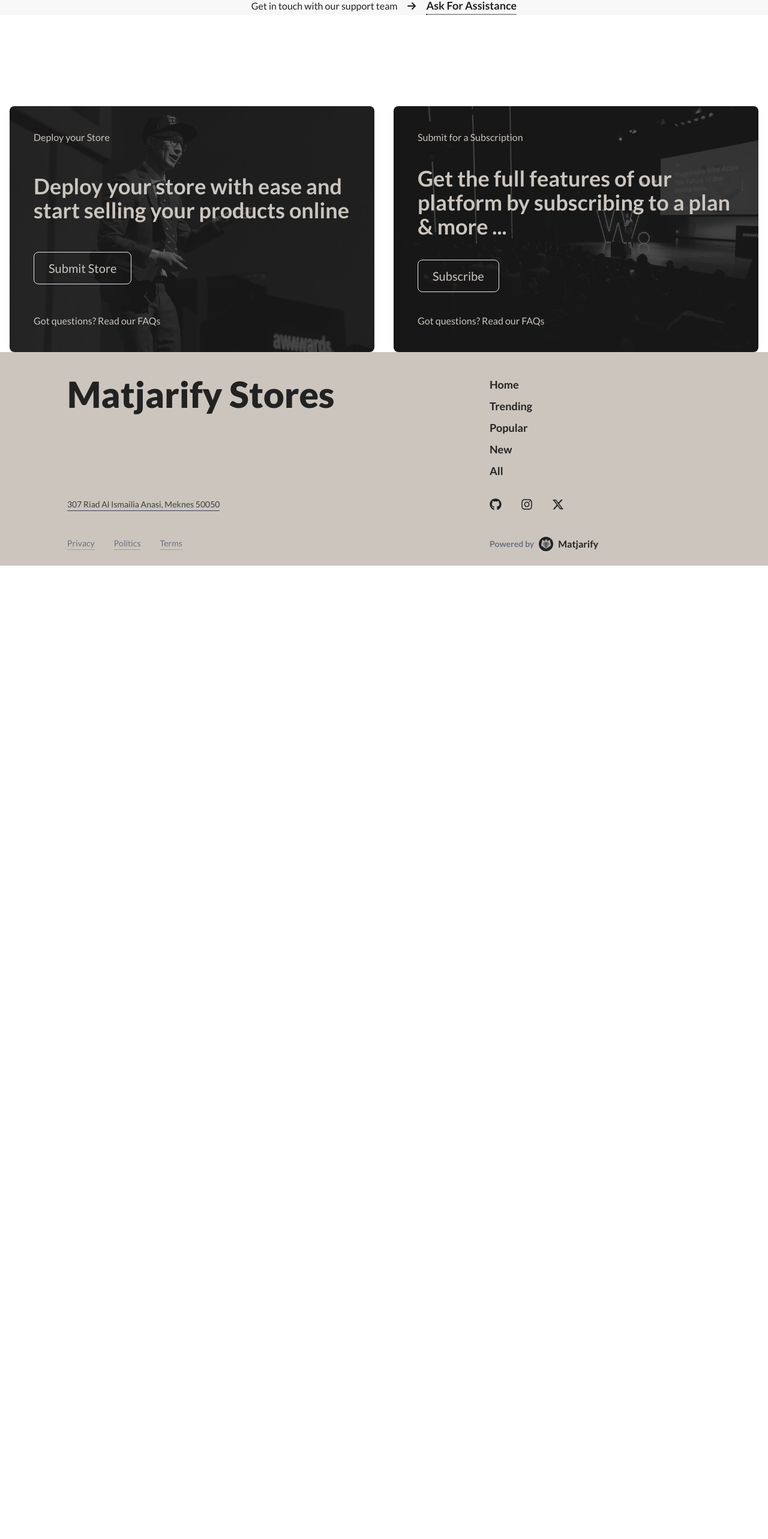
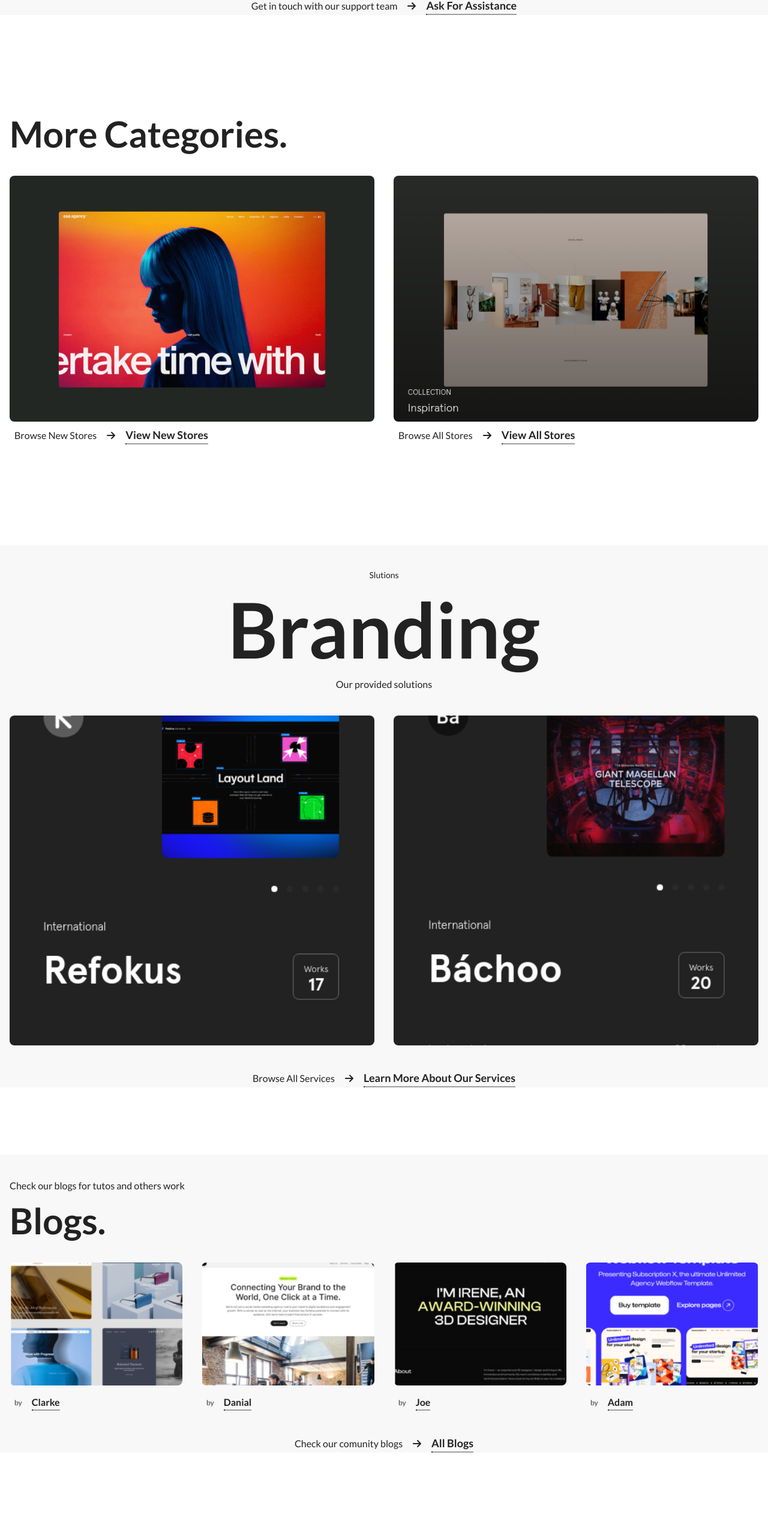
Before and after one commit to RyuzakiiL23/Matjarify-Stores, a Next.js app in the folder front-end/: page / in a window 1280 px wide. Shown: the part 4112-6678 px from the top of the page at 60% size. Before the commit the page ends 5055 px from the top, so only its background shows below. Built offline with nearby package versions, Linux system fonts and the light colour scheme.

Commit message:
New stores branding and blogs

```diff
--- a/front-end/app/page.tsx
+++ b/front-end/app/page.tsx
@@ -1,5 +1,8 @@
+import Blog from "@/components/Home/Blog/Blog";
+import Branding from "@/components/Home/Branding/Branding";
 import Assistance from "@/components/Home/Collaborators/Assistance";
 import Hero from "@/components/Home/Hero/Hero";
+import NewSection from "@/components/Home/New/NewSection";
 import Popular from "@/components/Home/Popular/Popular";
 import Subscriptions from "@/components/Home/Subsciriptions/Subscriptions";
 import Trending from "@/components/Home/Trending/Trending";
@@ -12,6 +15,9 @@
       <Trending />
      <Popular />
      <Assistance />
+     <NewSection />
+     <Branding/>
+     <Blog />
      <Subscriptions />
     </div>
   );
--- /dev/null
+++ b/front-end/components/Home/Blog/Blog.tsx
@@ -0,0 +1,82 @@
+'use client';
+import useWindowSize from "@/hooks/useWindowSize";
+import Image from "next/image";
+import { FaArrowRight } from "react-icons/fa6";
+
+export default function Blog() {
+    const screenWidth = useWindowSize();
+
+  const data = [
+    {
+      title: "Back-end",
+      img: "/19.png",
+      user: "Clarke",
+    },
+    {
+      title: "Designer",
+      img: "/20.png",
+      user: "Danial",
+    },
+    {
+      title: "Front-end",
+      img: "/21.png",
+      user: "Joe",
+    },
+    {
+      title: "Cloud Engineer",
+      img: "/23.png",
+      user: "Adam",
+    },
+  ];
+  return (
+    <div className="bg-background w-full h-fit mb-28 relative">
+      <div className="pt-10 pl-4 flex flex-col gap-4 text-primary justify-center">
+        <h2 className="">Check our blogs for tutos and others work</h2>
+        <h1 className="text-3xl xs:text-3xl md:text-4xl lg:text-5xl xl:text-6xl font-bold text-primary">
+          Blogs.
+        </h1>
+      </div>
+      <div className="grid md:grid-cols-2 lg:grid-cols-3 xl:grid-cols-4">
+        {data.slice(0, screenWidth.width < 1025 ? 2 : screenWidth.width < 1280 ? 3 : 4 ).map((item, index) => (
+          <div key={index} className="relative h-fit w-full mt-10 px-4">
+            <div className="relative block md:h-[32vw] lg:h-[23vw] xl:h-[16vw] h-[65vw] w-full rounded-lg ">
+              <Image
+                src={item.img}
+                // height={400}
+                // width={400}
+                fill
+                alt="img 1"
+                style={{ objectFit: "cover" }}
+                className="rounded-lg w-full h-full"
+              />
+            </div>
+            <div className="flex pl-2 gap-4 items-center mt-4">
+              <p className="text-xs text-trdbackground">by</p>
+              <div className="flex items-center justify-center  gap-4 group cursor-pointer">
+                <div className="relative">
+                  <p className="md:flex font-bold text-primary border-b-2 border-border ">
+                    {item.user}
+                  </p>
+                  <div className="border-t border group-hover:w-full duration-300 ease-out border-trdbackground w-0 bottom-0 absolute"></div>
+                </div>
+              </div>
+            </div>
+          </div>
+        ))}
+      </div>
+
+      <div className="pt-10 flex xs:flex-row flex-col gap-4 items-center text-primary justify-center">
+        <h3>Check our comunity blogs</h3>
+        <div className="flex items-center justify-center  gap-4 group cursor-pointer">
+          <FaArrowRight />
+          <div className="relative">
+            <p className="md:flex font-bold text-lg text-primary border-b-2 border-border ">
+              All Blogs
+            </p>
+            <div className="border-t border group-hover:w-full duration-300 ease-out border-trdbackground w-0 bottom-0 absolute"></div>
+          </div>
+        </div>
+      </div>
+    </div>
+  );
+}
--- /dev/null
+++ b/front-end/components/Home/Branding/Branding.tsx
@@ -0,0 +1,64 @@
+"use client";
+import Image from "next/image";
+import { FaArrowRight } from "react-icons/fa6";
+
+export default function Branding() {
+
+  const data = [
+    {
+      title: "Deploy your Store",
+      img: "/17.png",
+      description:
+        "Deploy your store with ease and start selling your products online",
+      btn: "Submit Store",
+    },
+    {
+      title: "Submit for a Subscription",
+      img: "/18.png",
+      description:
+        "Get the full features of our platform by subscribing to a plan",
+      btn: "Subscribe",
+    },
+  ];
+
+  return (
+    <div className="bg-background w-full h-fit mb-28 relative">
+      <div className="pt-10 flex flex-col gap-4 items-center text-primary justify-cente">
+        <h2 className="text-sm">Slutions</h2>
+        <h1 className="text-5xl xs:text-6xl md:text-7xl lg:text-8xl xl:text-9xl font-bold text-primary text-center">
+          Branding
+        </h1>
+        <h3>Our provided solutions</h3>
+      </div>
+      <div className="grid lg:grid-cols-2">
+        {data.map((item, index) => (
+          <div key={index} className="relative h-fit w-full mt-10 px-4">
+            <div className="relative block lg:h-[43vw] h-[86vw] w-full rounded-lg ">
+              <Image
+                src={item.img}
+                // height={400}
+                // width={400}
+                fill
+                alt="img 1"
+                style={{ objectFit: "cover" }}
+                className="rounded-lg w-full h-full"
+              />
+            </div>
+          </div>
+        ))}
+      </div>
+      <div className="pt-10 flex xs:flex-row flex-col gap-4 items-center text-primary justify-center">
+        <h3>Browse All Services</h3>
+        <div className="flex items-center justify-center  gap-4 group cursor-pointer">
+          <FaArrowRight />
+          <div className="relative">
+            <p className="md:flex font-bold text-lg text-primary border-b-2 border-border ">
+              Learn More About Our Services
+            </p>
+            <div className="border-t border group-hover:w-full duration-300 ease-out border-trdbackground w-0 bottom-0 absolute"></div>
+          </div>
+        </div>
+      </div>
+    </div>
+  );
+}
--- /dev/null
+++ b/front-end/components/Home/New/NewSection.tsx
@@ -0,0 +1,60 @@
+import Image from "next/image";
+import React from "react";
+import { FaArrowRight } from "react-icons/fa6";
+
+export default function NewSection() {
+  const data = [
+    {
+      title: "New Stores",
+      img: "/15.png",
+      description:
+        "Deploy your store with ease and start selling your products online",
+    },
+    {
+      title: "All Stores",
+      img: "/16.png",
+      description:
+        "Get the full features of our platform by subscribing to a plan",
+    },
+  ];
+
+  return (
+    <div className="mb-40">
+      <div className="pt-10 flex flex-col gap-4 text-primary justify-center pl-4">
+        <h2 className=""></h2>
+        <h1 className="text-3xl xs:text-3xl md:text-4xl lg:text-5xl xl:text-6xl font-bold text-primary">
+          More Categories.
+        </h1>
+      </div>
+      <div className="grid lg:grid-cols-2">
+        {data.map((item, index) => (
+          <div key={index} className="relative h-fit w-full mt-10 px-4">
+            <div className="relative block lg:h-[32vw] h-[65vw] w-full rounded-lg ">
+              <Image
+                src={item.img}
+                // height={400}
+                // width={400}
+                fill
+                alt="img 1"
+                style={{ objectFit: "cover" }}
+                className="rounded-lg w-full h-full"
+              />
+            </div>
+            <div className="p-2 flex justify-start  gap-4 items-center  text-primary ">
+              <h3>Browse {item.title}</h3>
+              <div className="flex items-center justify-center  gap-4 group cursor-pointer">
+                <FaArrowRight />
+                <div className="relative">
+                  <p className="md:flex font-bold text-lg text-primary border-b-2 border-border ">
+                    View {item.title}
+                  </p>
+                  <div className="border-t border group-hover:w-full duration-300 ease-out border-trdbackground w-0 bottom-0 absolute"></div>
+                </div>
+              </div>
+            </div>
+          </div>
+        ))}
+      </div>
+    </div>
+  );
+}
--- a/front-end/components/Home/Subsciriptions/Subscriptions.tsx
+++ b/front-end/components/Home/Subsciriptions/Subscriptions.tsx
@@ -14,13 +14,13 @@
       title: "Submit for a Subscription",
       img: "/member.jpg",
       description:
-        "Get the full features of our platform by subscribing to a plan & more ...",
+        "Get the full features of our platform by subscribing to a plan",
       btn: "Subscribe",
     },
   ];
 
   return (
-    <div className="grid lg:grid-cols-2">
+    <div className="grid lg:grid-cols-2 mb-40">
       {data.map((item, index) => (
         <div key={index} className="relative h-fit w-full mt-10 px-4">
           <div className="relative block lg:h-[32vw] h-[320px] w-full rounded-lg ">
@@ -37,7 +37,7 @@
               <div className="flex flex-col justify-between h-full">
                 <h1>{item.title}</h1>
                 <p className="text-2xl sm:text-3xl md:text-4xl 2xl:text-5xl font-bold">{item.description}</p>
-                <button className="px-6 sm:text-xl 2xl:text-2xl py-3 bottom-0 border w-fit rounded-lg">
+                <button className="px-6 sm:text-xl 2xl:text-2xl py-3 bottom-0 border w-fit rounded-lg hover:bg-secbackground hover:text-primary duration-200 ease-out">
                   {item.btn}
                 </button>
                 <p>Got questions? Read our FAQs</p>
```
Also changed, not shown: front-end/public/matjarifyImage.png (added).
